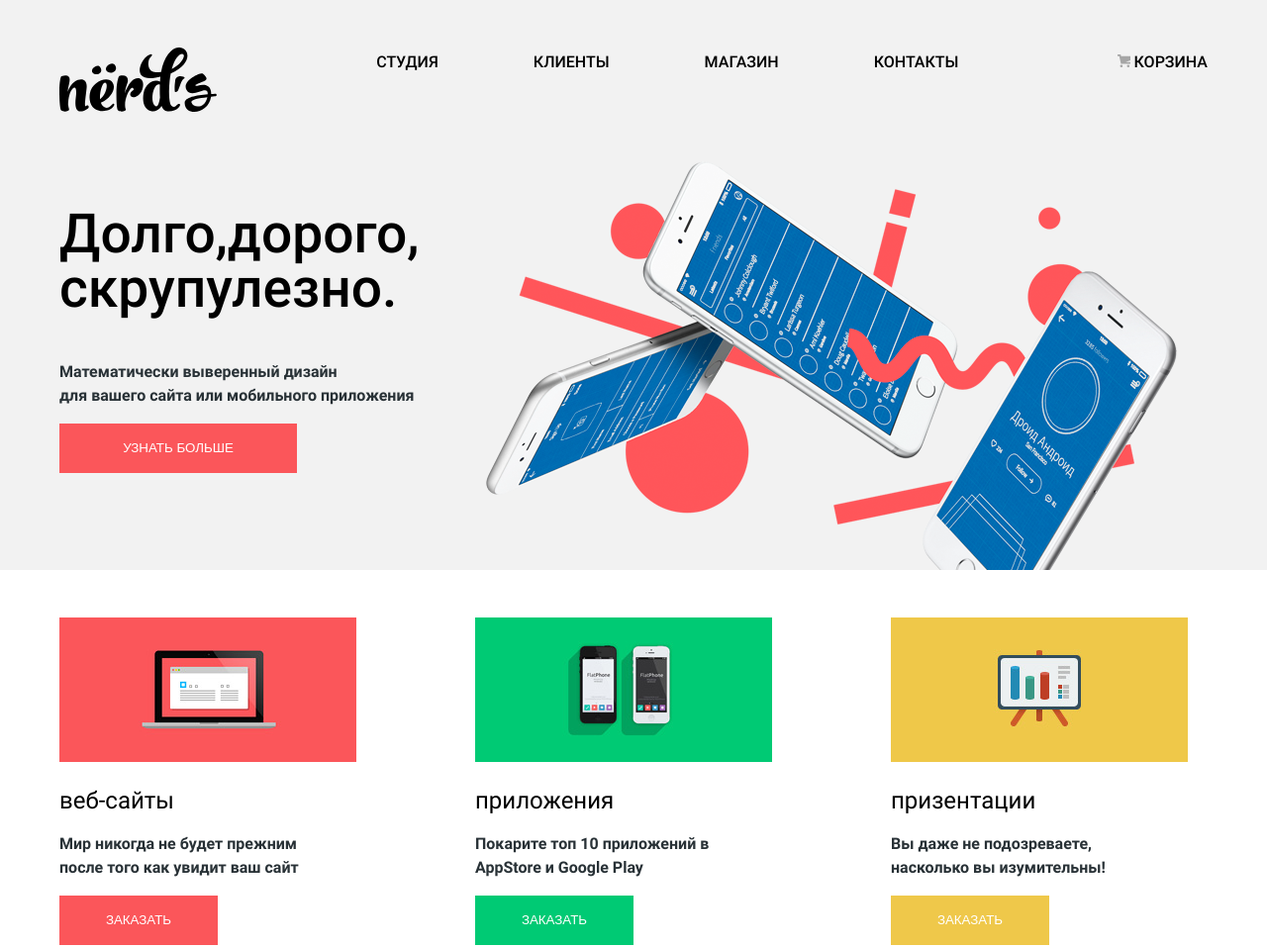
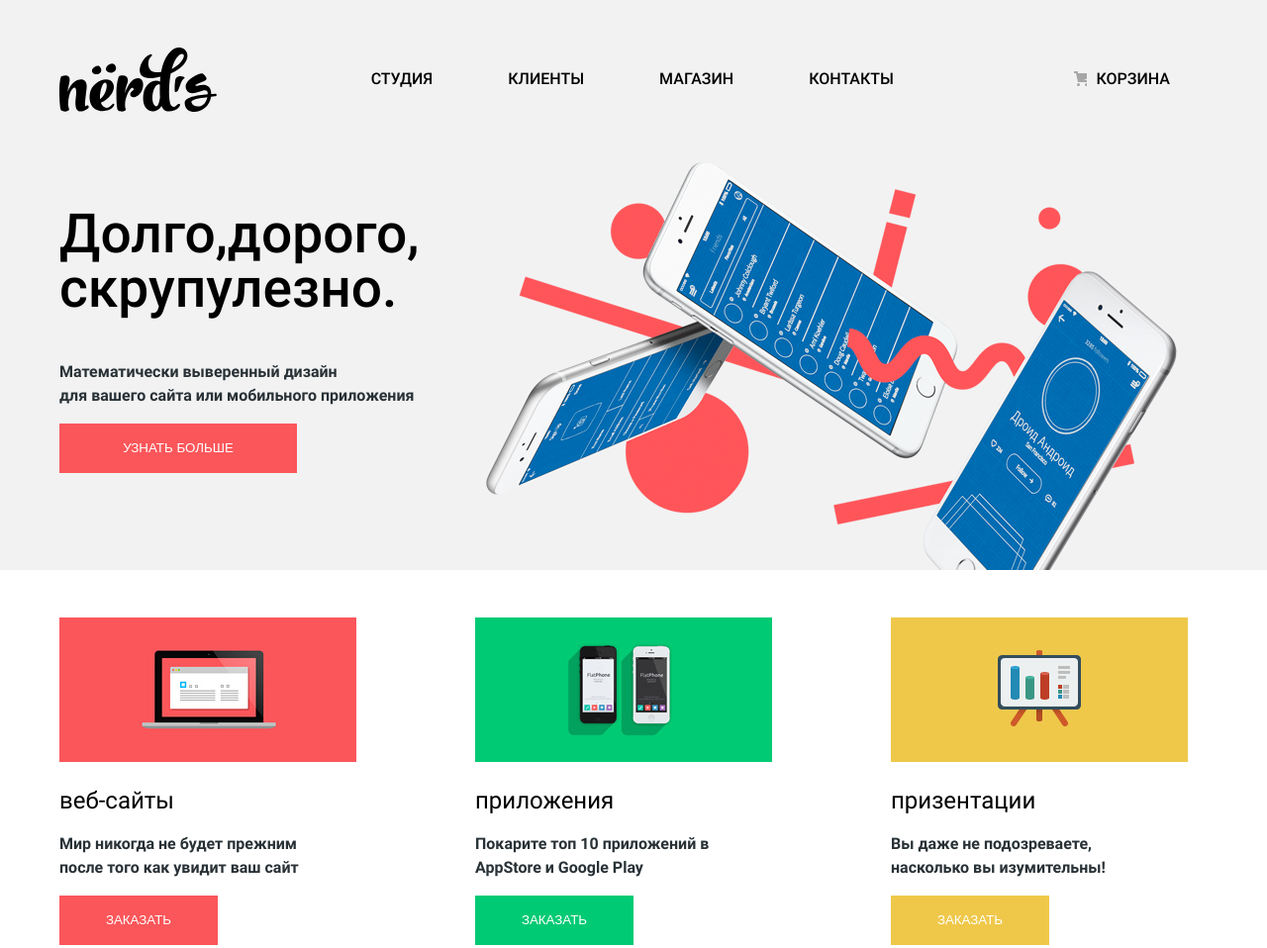
Before and after one commit to Imran006/nerds, a plain HTML site: page index.html in a window 1280 px wide. Shown: the top 958 px of the page at 99% size. Drawn offline with Linux system fonts and the light colour scheme.

Commit message:
поправил навигацию в шапке и добавил карзину

```diff
--- a/css/style.css
+++ b/css/style.css
@@ -125,13 +125,10 @@ img {
   background-color: transparent;
 }
 
-.site-navigation li {
-  margin: 0 48px;
-  text-transform: uppercase;
-}
 
 .site-navigation {
   display: flex;
+  flex-wrap: wrap;
   margin: 0;
   padding: 0;
   list-style: none;
@@ -142,14 +139,31 @@ img {
 
 
 /*user navigation*/
-.user-navigation {
-  text-transform: uppercase;
+
+.basket-link::before {
+  content: "";
+  position: absolute;
+  top: 24px;
+  left: 27px;
+  width: 13px;
+  height: 15px;
+  background-image: url(../img/svg/cart-icon.svg);
+  background-repeat: no-repeat;
+  background-position: 0 0;
 }
+.user-navigation .basket-link {
+  padding-left: 50px;
+  position: relative;
+}
+
 
 .site-navigation a,
 .user-navigation a {
   color: var(--basic-black);
   text-decoration: none;
+  display: block;
+  padding: 17px 38px;
+  text-transform: uppercase;
 }
 
 
@@ -163,11 +177,11 @@ img {
   opacity: 0.3;
 }
 
-.site-navigation a:focus,
+/* .site-navigation a:focus,
 .user-navigation a:focus {
   margin: 5px;
 
-}
+} */
 
 /* info */
 
--- a/index.html
+++ b/index.html
@@ -29,7 +29,7 @@
         <li><a href="#">контакты</a></li>
       </ul>
       <div class="user-navigation">
-        <img src="img/svg/cart-icon.svg" width="13" height="15" alt="корзина">
+        <!-- <img src="img/svg/cart-icon.svg" width="13" height="15" alt="корзина"> -->
         <a class="basket-link" href="#">корзина</a>
       </div>
     </div>
```
Also changed, not shown: Catalog.html (+1 -1 lines).
